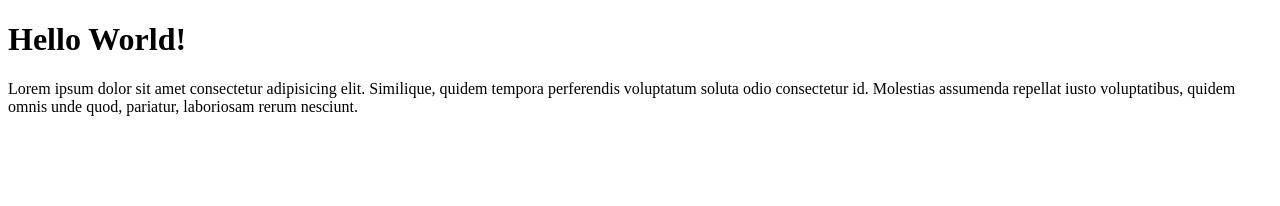
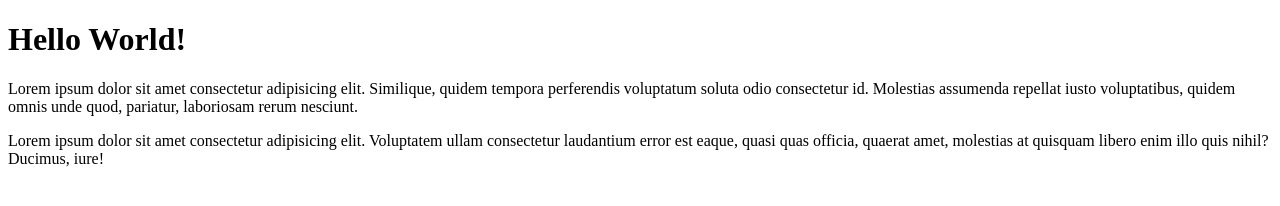
Before and after one commit to Vulphera/Curso-em-Video-Git-Github, a plain HTML site: page index.html in a window 1280 px wide. Drawn offline with Linux system fonts and the light colour scheme.

Commit message:
Adicionei mais um parágrafo

```diff
--- a/index.html
+++ b/index.html
@@ -12,6 +12,8 @@
     <p>Lorem ipsum dolor sit amet consectetur adipisicing elit. Similique, quidem tempora perferendis voluptatum soluta
         odio consectetur id. Molestias assumenda repellat iusto voluptatibus, quidem omnis unde quod, pariatur,
         laboriosam rerum nesciunt.</p>
+    <p>Lorem ipsum dolor sit amet consectetur adipisicing elit. Voluptatem ullam consectetur laudantium error est eaque,
+        quasi quas officia, quaerat amet, molestias at quisquam libero enim illo quis nihil? Ducimus, iure!</p>
 </body>
 
 </html>
```
